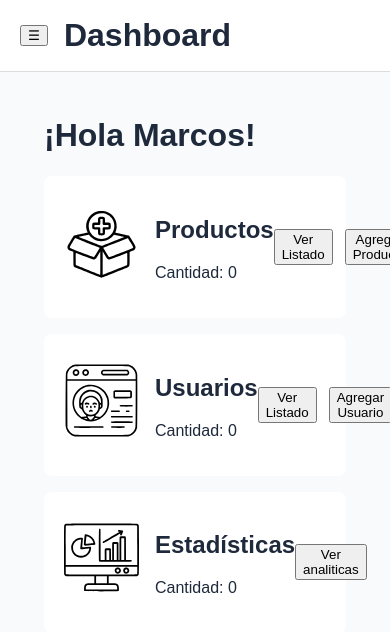
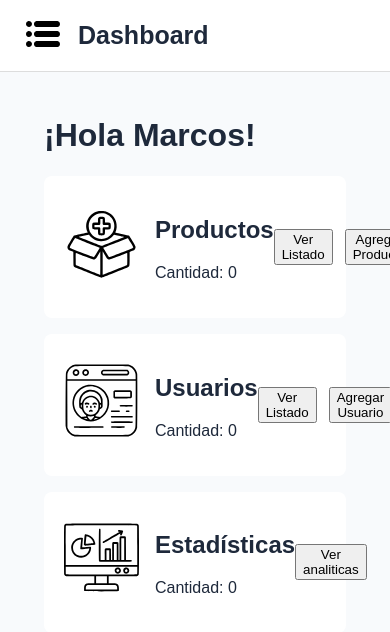
Before and after one commit to marcos-coloma/web1-MiEcommerce, a React (Vite) app in the folder admin/: page / in a window 390 px wide. Shown: the top 632 px of the page. Built offline with nearby package versions, Linux system fonts and the light colour scheme.

Commit message:
Design dashboard header and SaaS interface styles

```diff
--- a/admin/src/components/Header/Header.css
+++ b/admin/src/components/Header/Header.css
@@ -1,11 +1,77 @@
 .header {
+
     height: 72px;
     width: 100%;
 
     display: flex;
     align-items: center;
-    padding: 0 20px;
 
-    background-color: #fff;
-    border-bottom: 1px solid #ddd;
+    padding: 0 var(--spacing-lg);
+
+    background: var(--color-surface);
+
+    border-bottom: 1px solid var(--color-border);
 }
+
+
+.header h1 {
+
+    margin: 0;
+
+    font-size: 25px;
+
+    font-weight: 600;
+
+    color: var(--color-text);
+}
+
+
+
+/* Menu */
+
+.menu-button {
+
+    display: none;
+
+    width: 42px;
+    height: 42px;
+
+    margin-right: 16px;
+
+    border: none;
+
+    border-radius: var(--radius-md);
+
+    background: transparent;
+
+    cursor: pointer;
+
+    align-items: center;
+    justify-content: center;
+}
+
+
+.menu-button img {
+
+    width: 34px;
+    height: 34px;
+}
+
+
+.menu-button:hover {
+
+    background: var(--color-primary-soft);
+}
+
+
+
+/* Mobile */
+
+@media (max-width: 1024px) {
+
+    .menu-button {
+
+        display: flex;
+    }
+
+}
--- a/admin/src/components/Header/Header.jsx
+++ b/admin/src/components/Header/Header.jsx
@@ -1,13 +1,25 @@
+import { NavLink } from "react-router-dom";
+import menuIcon from "../../assets/icons/menu.svg";
 import "./Header.css";
 
 export default function Header({ onMenuClick }) {
     return (
         <header className="header">
-        <button className="menu-button" onClick={onMenuClick}>
-            ☰
-        </button>
 
-        <h1>Dashboard</h1>
+            <button
+                className="menu-button"
+                onClick={onMenuClick}
+            >
+                <img
+                    src={menuIcon}
+                    alt="Menu"
+                />
+            </button>
+
+
+            <h1>Dashboard</h1>
+
+
         </header>
     );
 }
--- a/admin/src/components/Sidebar/Sidebar.jsx
+++ b/admin/src/components/Sidebar/Sidebar.jsx
@@ -21,7 +21,7 @@ export default function Sidebar({ isOpen, onClose }) {
         <aside className={`sidebar ${isOpen ? "open" : ""}`}>
 
             <div className="sidebar__header">
-                <h2>Dashboard</h2>
+                <h2>MiEccomerce</h2>
             </div>
 
 
```
Also changed, not shown: admin/src/assets/icons/menu.svg (added).
